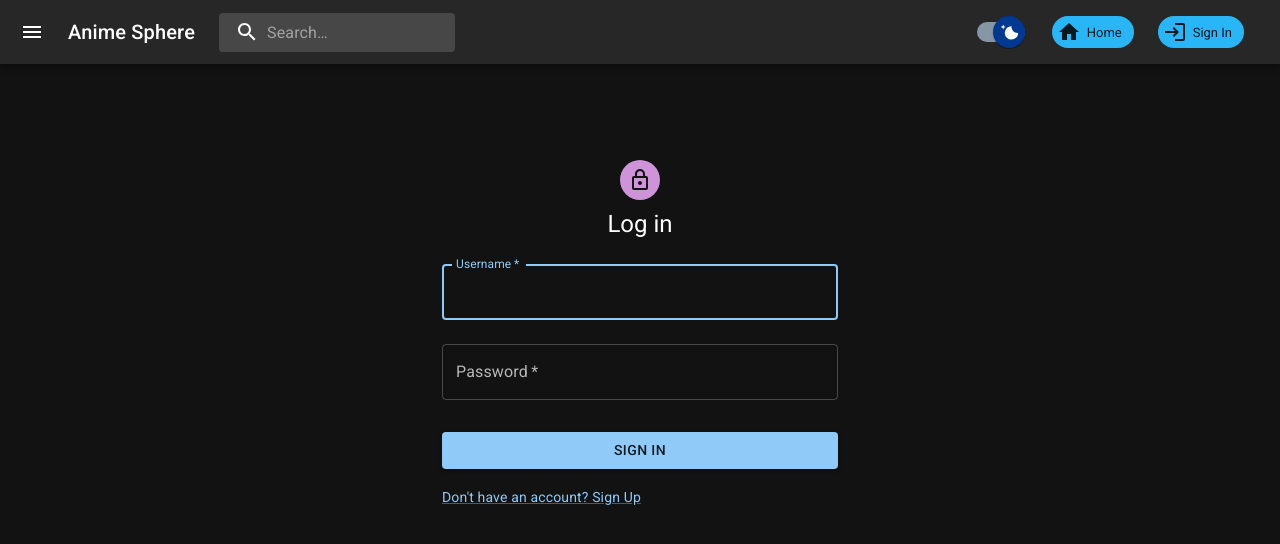
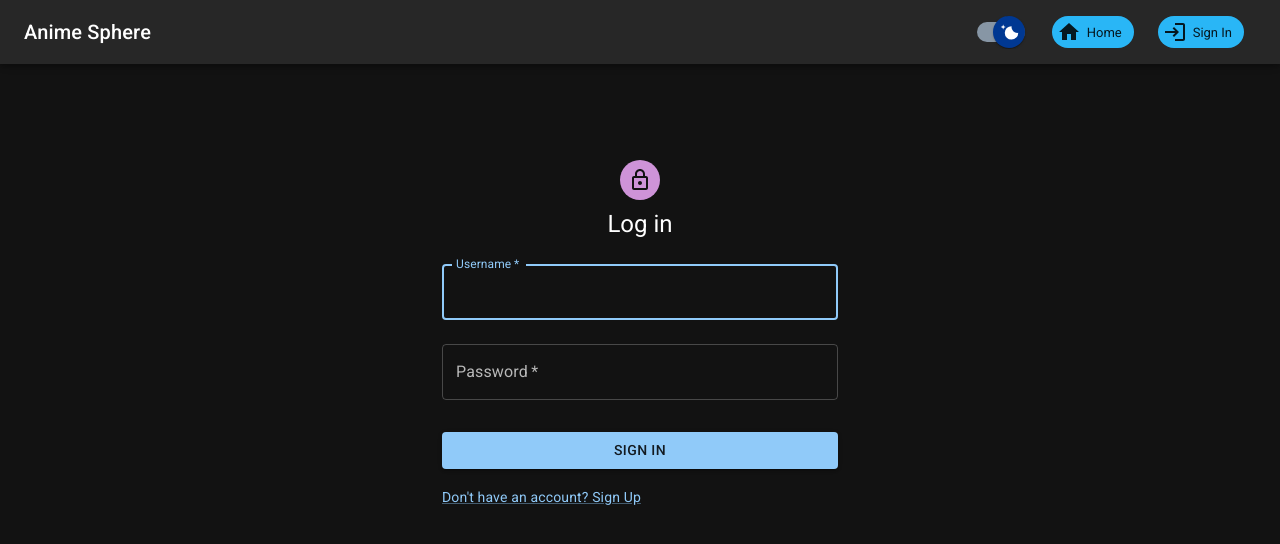
Before and after one commit to jcrz28/Anime-Sphere, a React (Create React App) app: page /auth in a window 1280 px wide. Shown: the top 544 px of the page. Built offline with nearby package versions, Linux system fonts and the light colour scheme; no server answers.

Commit message:
Hide search bar and drawer if location is auth

```diff
--- a/src/components/app-header.js
+++ b/src/components/app-header.js
@@ -1,15 +1,17 @@
+import React, { useEffect } from "react";
+
 import Box from "@mui/material/Box";
 import { DRAWER_WIDTH } from "../utils/helper";
 import IconButton from "@mui/material/IconButton";
 import MenuIcon from "@mui/icons-material/Menu";
 import MuiAppBar from "@mui/material/AppBar";
-import React from "react";
 import SearchBar from "./search-bar";
 import ThemeToggleSwitch from "./theme-toggle-switch";
 import Toolbar from "@mui/material/Toolbar";
 import Typography from "@mui/material/Typography";
 import UserMenu from "./user-menu";
 import { styled } from "@mui/material/styles";
+import { useLocation } from "react-router-dom";
 
 const AppBar = styled(MuiAppBar, {
 	shouldForwardProp: (prop) => prop !== "open",
@@ -29,9 +31,19 @@ const AppBar = styled(MuiAppBar, {
 }));
 
 const AppHeader = (props) => {
+	const location = useLocation();
+	const isAuth = location.pathname === "/auth";
+
+	useEffect(() => {
+		if (isAuth && props.isDrawerOpen) {
+			props.setIsDrawerOpen(false);
+		}
+	}, [isAuth, props]);
+
 	return (
 		<AppBar position="fixed" open={props.isDrawerOpen}>
 			<Toolbar>
+				{!isAuth && (
 					<IconButton
 						color="inherit"
 						aria-label="open drawer"
@@ -46,6 +58,7 @@ const AppHeader = (props) => {
 					>
 						<MenuIcon />
 					</IconButton>
+				)}
 				<Typography
 					variant="h6"
 					noWrap
@@ -54,7 +67,7 @@ const AppHeader = (props) => {
 				>
 					Anime Sphere
 				</Typography>
-				<SearchBar />
+				{!isAuth && <SearchBar />}
 				<Box sx={{ flexGrow: 1 }} />
 				<Box sx={{ display: { xs: "none", md: "flex" } }}>
 					<ThemeToggleSwitch />
--- a/src/components/app-shell.js
+++ b/src/components/app-shell.js
@@ -51,12 +51,12 @@ const AppShell = () => {
 				<Main open={isDrawerOpen}>
 					<DRAWER_HEADER />
 					<Routes>
-						<Route path="/auth" element={<Authentication />} />
 						<Route path="/" element={<JikanAnimeResult />} />
 						<Route
 							path="/library/:userId"
 							element={<UserAnimeResult />}
 						/>
+						<Route path="/auth" element={<Authentication />} />
 					</Routes>
 				</Main>
 			</Box>
```
Lines whose indentation alone changed are shown as unchanged.
